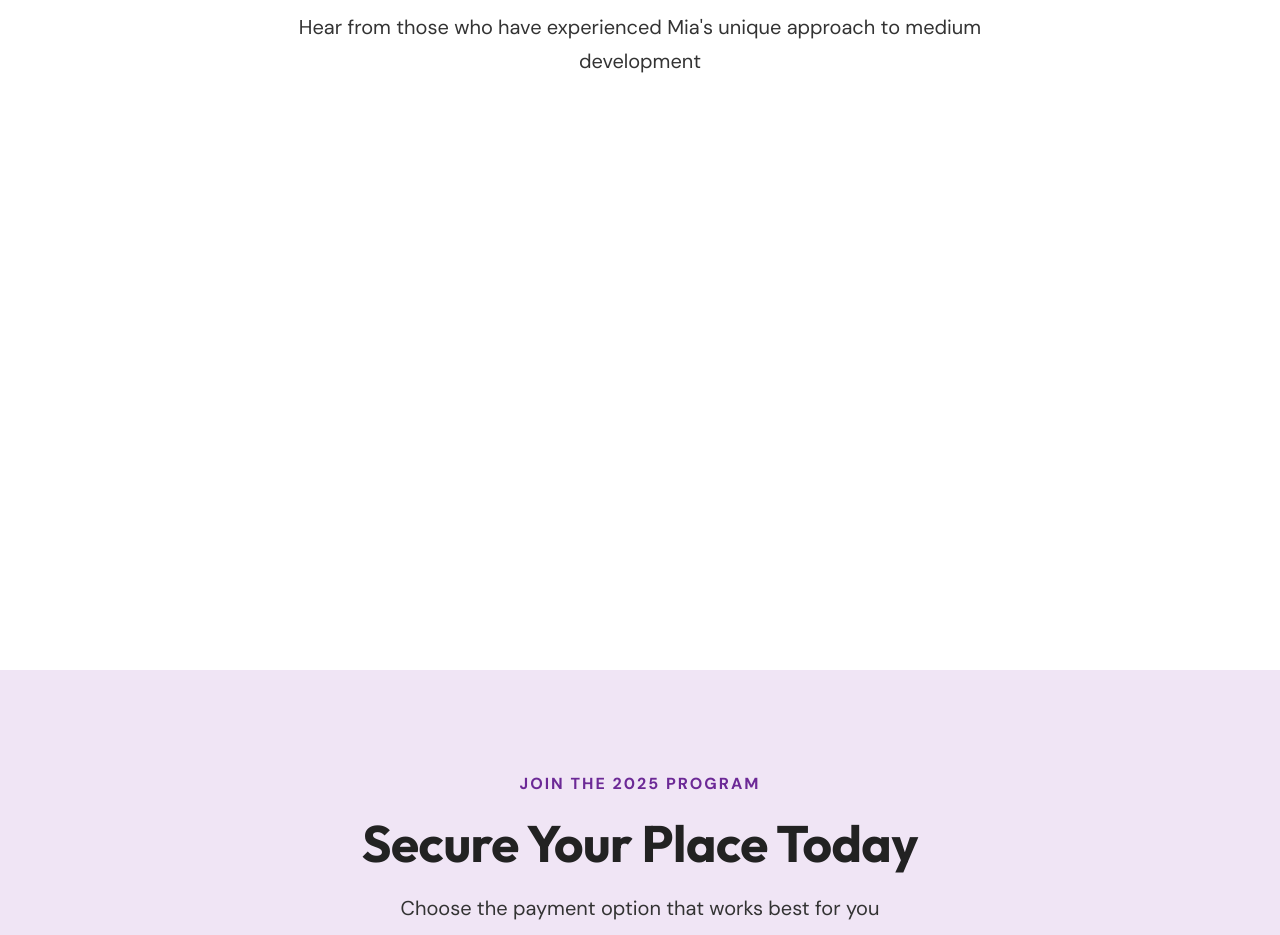
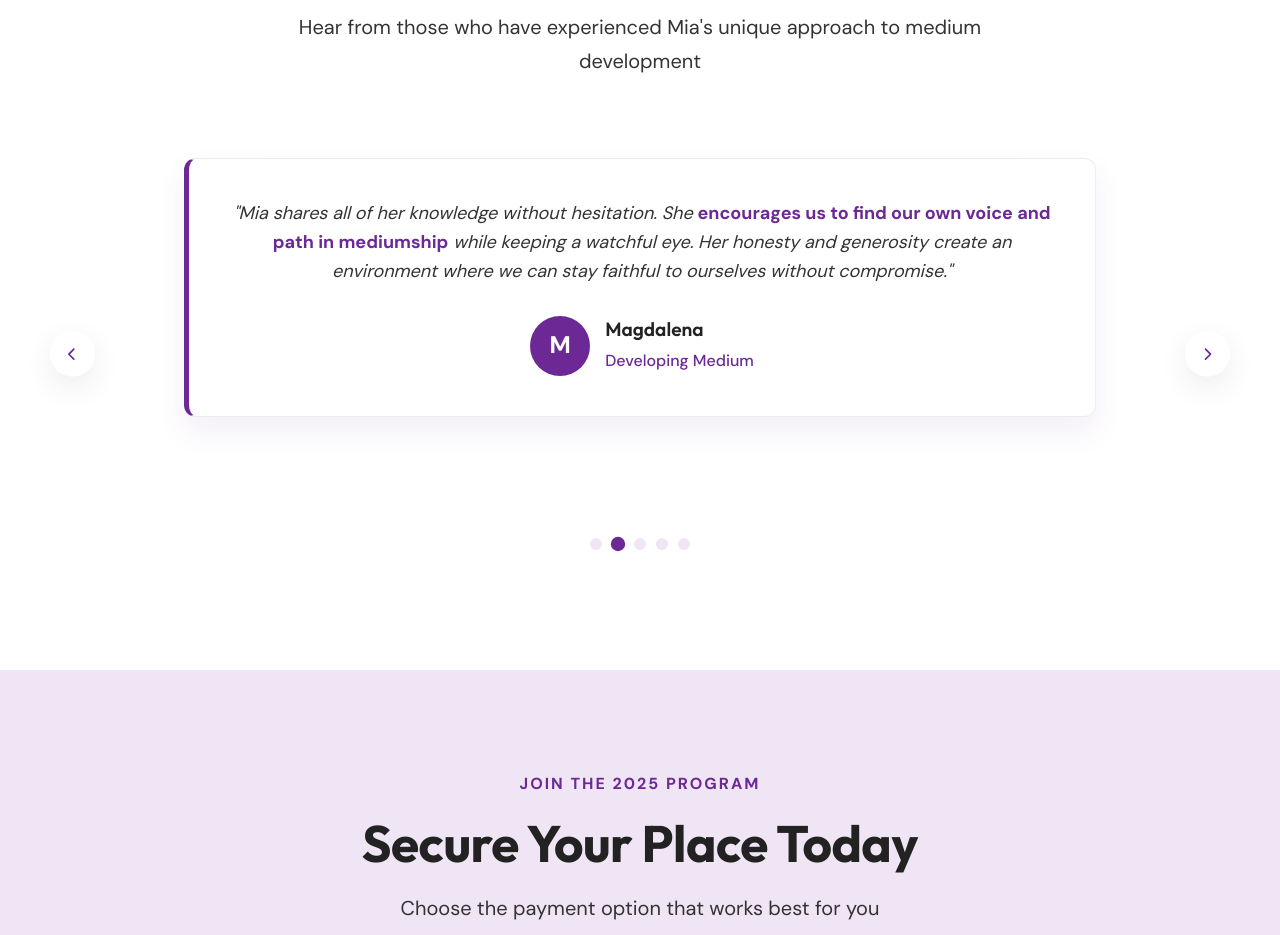
Before and after one commit to vercel-support/00429493-repro, a React (Vite) app: page / in a window 1280 px wide. Shown: the part 8000-8935 px from the top of the page. Built offline with nearby package versions, Linux system fonts and the light colour scheme.

Commit message:
fix: Attach sliderViewRef in Testimonials for animation trigger

```diff
--- a/src/components/sections/Testimonials.tsx
+++ b/src/components/sections/Testimonials.tsx
@@ -1,5 +1,5 @@
 // src/components/sections/Testimonials.tsx
-import React, { useState, useEffect, useCallback, useRef } from 'react'; // Added React import back (needed for JSX Fragments <>)
+import React, { useState, useEffect, useCallback, useRef } from 'react';
 import styles from './Testimonials.module.css';
 import { FontAwesomeIcon } from '@fortawesome/react-fontawesome';
 import { faChevronLeft, faChevronRight } from '@fortawesome/free-solid-svg-icons';
@@ -56,9 +56,11 @@ const testimonials: TestimonialData[] = [
 const Testimonials: React.FC = () => {
     const [currentSlide, setCurrentSlide] = useState(0);
     const intervalRef = useRef<NodeJS.Timeout | null>(null);
-    const sliderContainerRef = useRef<HTMLDivElement>(null); // Ref IS used now
+    // Removed sliderContainerRef as sliderViewRef serves the purpose for animation trigger
+    // const sliderContainerRef = useRef<HTMLDivElement>(null);
 
      const { ref: headingRef, inView: headingInView } = useInView({ triggerOnce: true, threshold: 0.1 });
+     // This ref is now used for both triggering the animation and hover events
      const { ref: sliderViewRef, inView: sliderInView } = useInView({ triggerOnce: true, threshold: 0.1 });
 
     const totalSlides = testimonials.length;
@@ -98,11 +100,13 @@ const Testimonials: React.FC = () => {
                     <p>Hear from those who have experienced Mia's unique approach to medium development</p>
                 </div>
 
+                 {/* Attach sliderViewRef here for animation triggering */}
+                 {/* Also attach hover handlers here */}
                  <div
-                    ref={sliderContainerRef} // Attach the ref here
-                    className={`${styles.testimonialSliderContainer} ${sliderInView ? 'animate fade-up' : 'animate'}`}
-                    onMouseEnter={handleMouseEnter}
-                    onMouseLeave={handleMouseLeave}
+                    ref={sliderViewRef} // Attach the ref for Intersection Observer
+                    className={`${styles.testimonialSliderContainer} ${sliderInView ? 'animate fade-up' : 'animate'}`} // Use sliderInView for animation
+                    onMouseEnter={handleMouseEnter} // Pause on hover
+                    onMouseLeave={handleMouseLeave} // Resume on leave
                     aria-roledescription="carousel"
                     aria-label="Testimonials"
                 >
```
